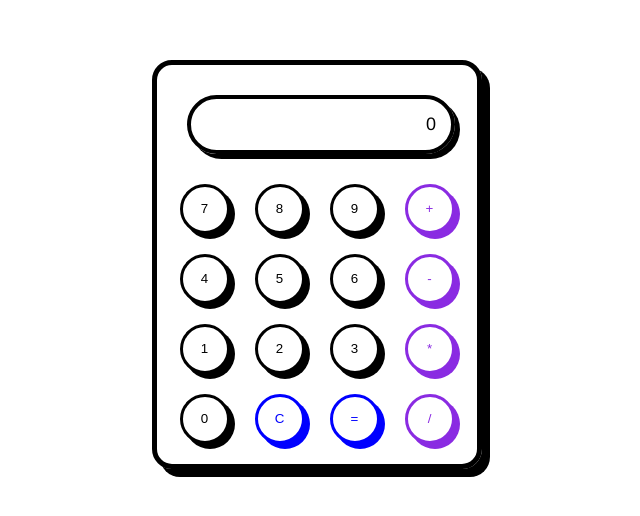
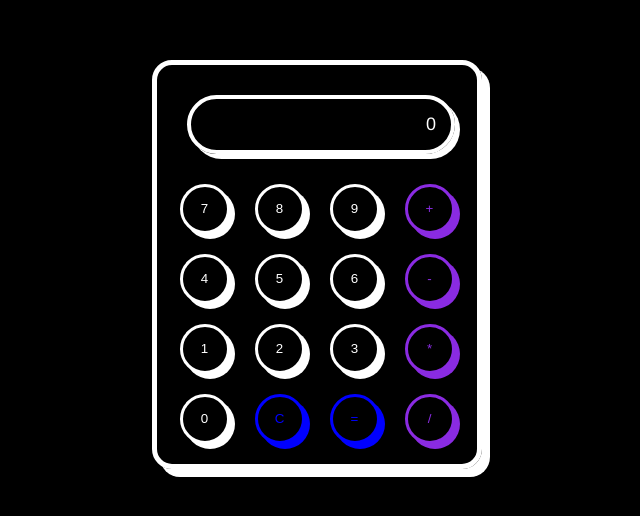
Before and after one commit to golam71/odin-calculator, a plain HTML site: page index.html in a window 1280 px wide. Shown: the part 136-652 px from the top of the page, without its empty margins (323-963 px from the left). Drawn offline with Linux system fonts and the dark colour scheme.

Commit message:
:art: add dark mode support

```diff
--- a/style.css
+++ b/style.css
@@ -64,3 +64,30 @@ button {
     box-shadow: 5px 5px blue;
     color: blue;
 }
+
+
+
+
+@media (prefers-color-scheme: dark) {
+    body {
+        background-color: black;
+    }
+
+    div.calculator {
+        border: 5px solid white;
+        box-shadow: 8px 8px white;
+    }
+
+    div.display {
+        border: 4px solid white;
+        box-shadow: 5px 5px white;
+        color: white;
+    }
+
+    button {
+        background-color: black;
+        color: white;
+        border: 3px solid white;
+        box-shadow: 5px 5px white;
+    }
+}
```
